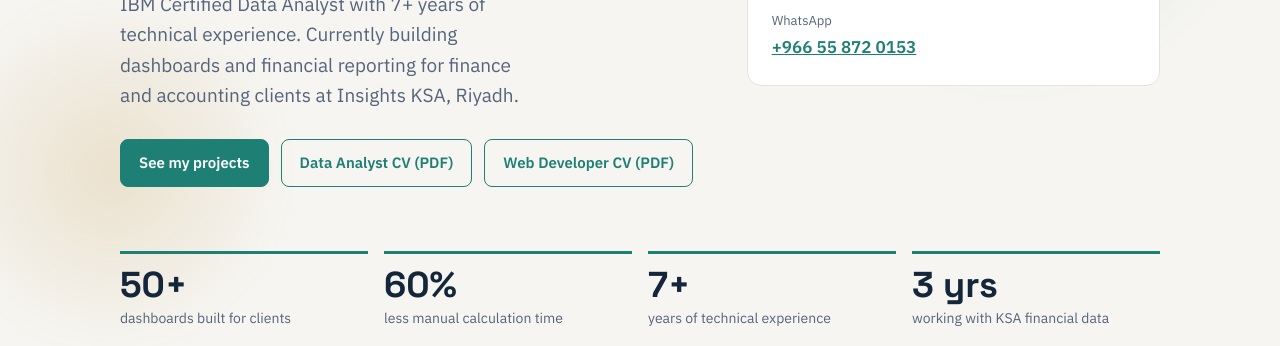
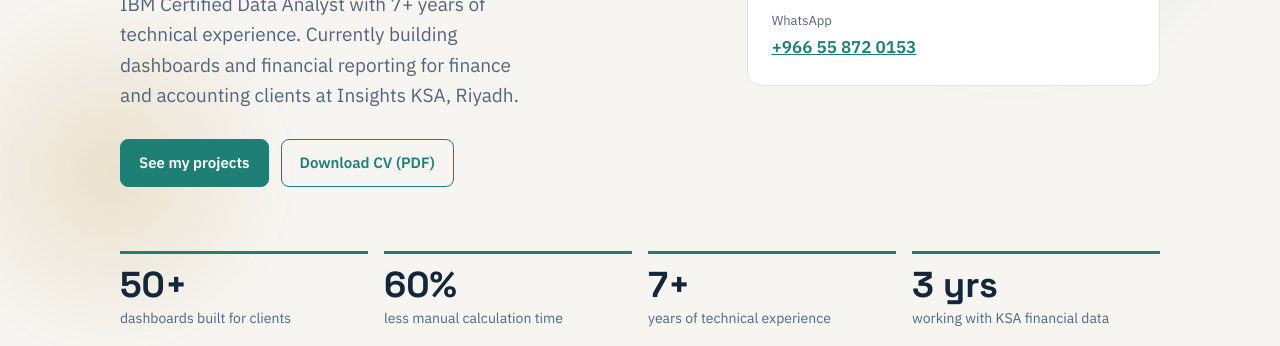
Before and after one commit to Waqar-Azeem-001/portfolio, a plain HTML site: page index.html in a window 1280 px wide. Shown: the part 454-800 px from the top of the page. Drawn offline with Linux system fonts and the light colour scheme.

Commit message:
Show only the Data Analyst CV on the portfolio
Co-Authored-By: Claude Opus 5.5 <noreply@anthropic.com>
Claude-Session: https://claude.ai/code/session_01N4LdJu4o5Sf2z3wz1nyo6F

```diff
--- a/index.html
+++ b/index.html
@@ -226,8 +226,7 @@ function webImg(i){if(i.dataset.live&&!i.dataset.tried){i.dataset.tried=1;i.src=
     <p class="lead">IBM Certified Data Analyst with 7+ years of technical experience. Currently building dashboards and financial reporting for finance and accounting clients at Insights KSA, Riyadh.</p>
     <div class="actions">
       <a class="btn" href="#projects">See my projects</a>
-      <a class="btn ghost" href="Waqar-Azeem-CV-Data-Analyst.pdf" target="_blank" rel="noopener">Data Analyst CV (PDF)</a>
-      <a class="btn ghost" href="Waqar-Azeem-CV-WordPress-Developer.pdf" target="_blank" rel="noopener">Web Developer CV (PDF)</a>
+      <a class="btn ghost" href="Waqar-Azeem-CV-Data-Analyst.pdf" target="_blank" rel="noopener">Download CV (PDF)</a>
     </div>
   </div>
   <aside class="facts" aria-label="Quick facts">
@@ -418,8 +417,7 @@ function webImg(i){if(i.dataset.live&&!i.dataset.tried){i.dataset.tried=1;i.src=
       <div><span>Email</span><a href="mailto:waqarazeem54@gmail.com">waqarazeem54@gmail.com</a></div>
       <div><span>LinkedIn</span><a href="https://www.linkedin.com/in/waqar-azeem" target="_blank" rel="noopener">linkedin.com/in/waqar-azeem</a></div>
     </div>
-    <a class="btn" href="Waqar-Azeem-CV-Data-Analyst.pdf" target="_blank" rel="noopener">Data Analyst CV (PDF)</a>
-    <a class="btn" href="Waqar-Azeem-CV-WordPress-Developer.pdf" target="_blank" rel="noopener" style="margin-left:8px">Web Developer CV (PDF)</a>
+    <a class="btn" href="Waqar-Azeem-CV-Data-Analyst.pdf" target="_blank" rel="noopener">Download CV (PDF)</a>
   </div>
 </div></section>
 
```
Also changed, not shown: 1 other file.
